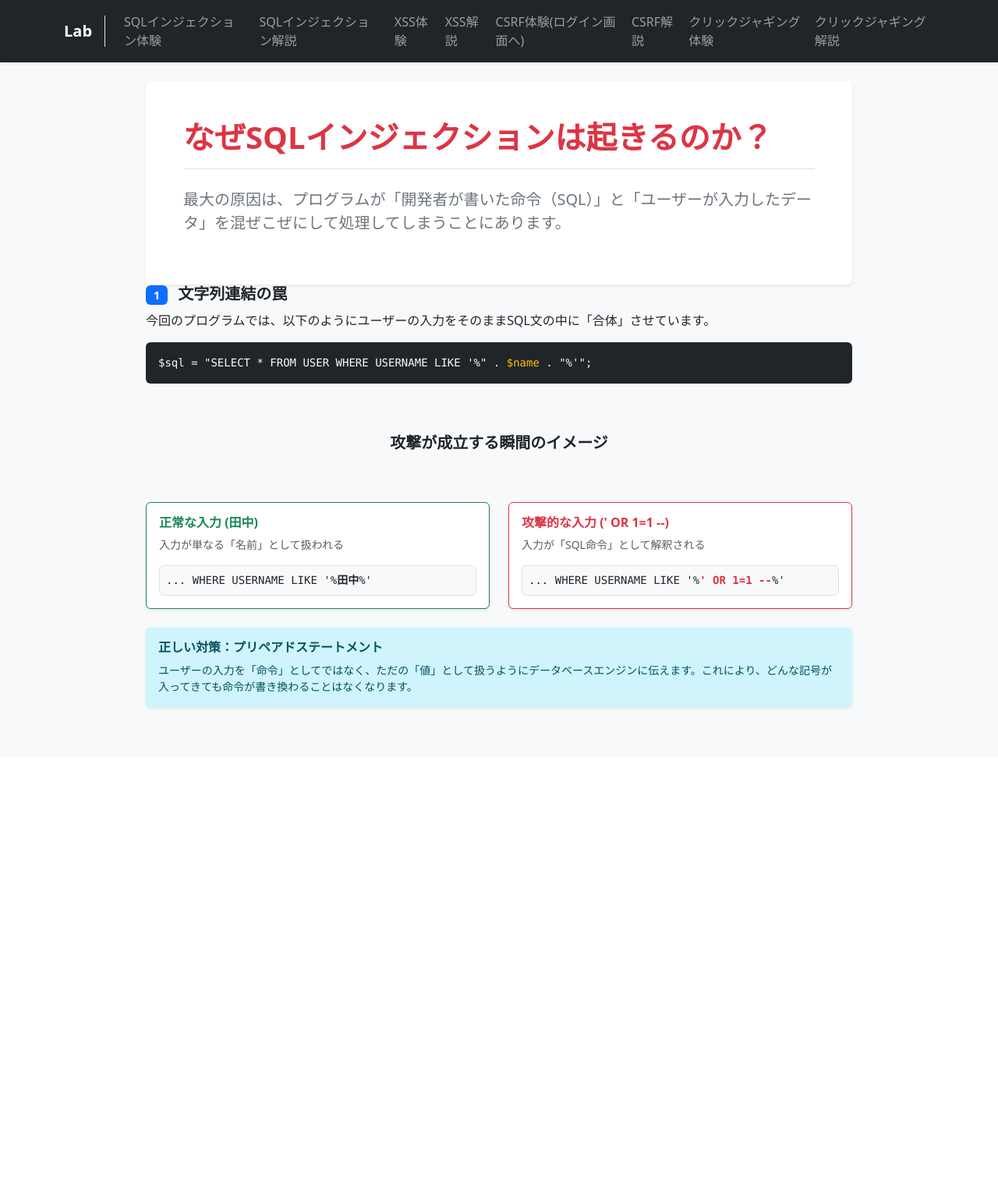
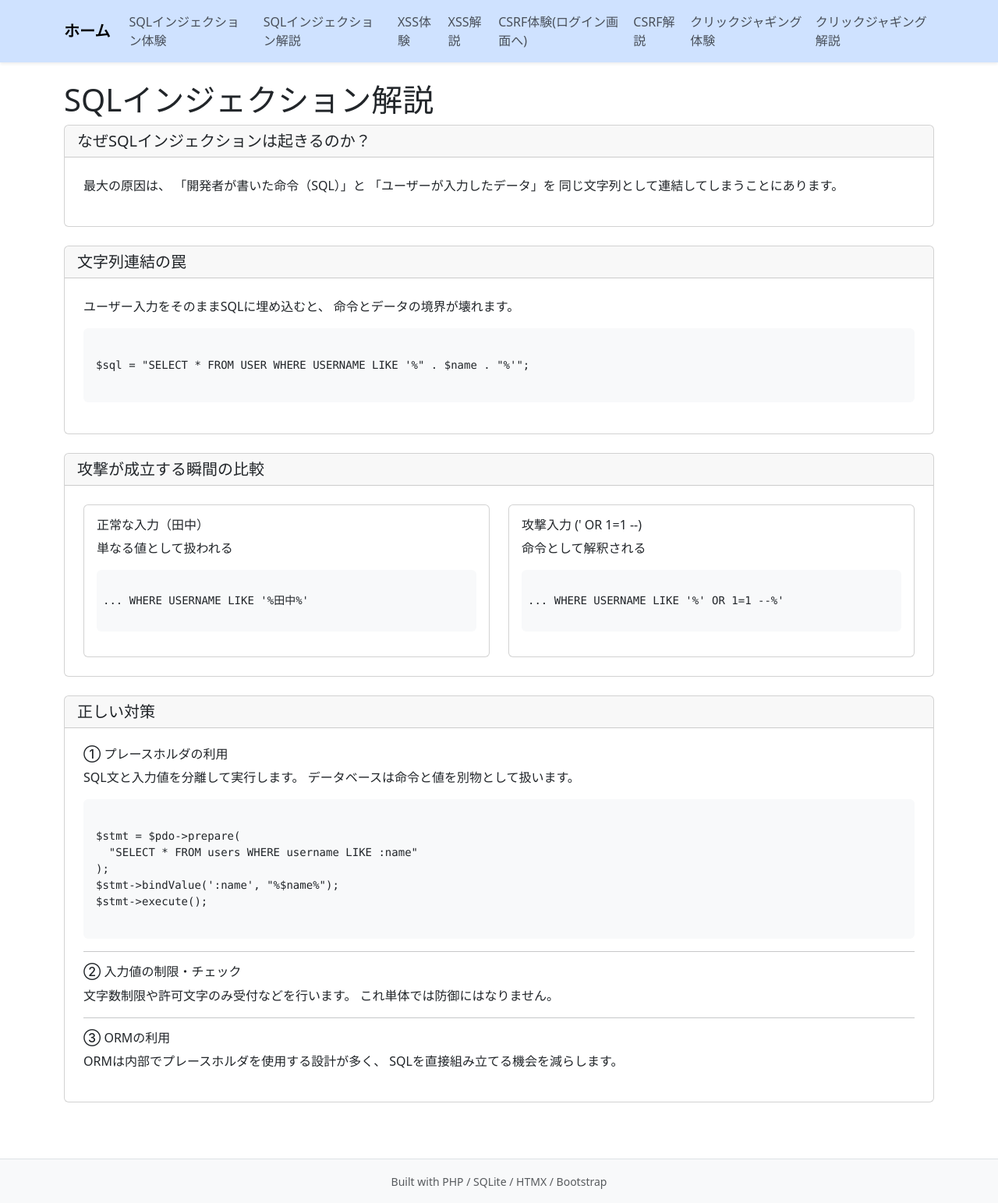
Before and after one commit to noemaru1011/vuln-app, a PHP site: page /sql_injection/explain.php in a window 1280 px wide. Shown: the whole page at 78% size. Before the commit the page ends 910 px from the top, so only its background shows below. Run offline with PHP 8.4, Linux system fonts and the light colour scheme; some libraries are stand-ins or nearby versions.

Commit message:
レイアウトを修正

```diff
--- a/src/includes/footer.php
+++ b/src/includes/footer.php
@@ -1,3 +1,11 @@
-</div> <script src="https://cdn.jsdelivr.net/npm/bootstrap@5.3.0/dist/js/bootstrap.bundle.min.js"></script>
+</div>
+</main>
+<footer class="bg-light text-center py-3 border-top mt-4">
+    <small class="text-muted">
+        Built with PHP / SQLite / HTMX / Bootstrap
+    </small>
+</footer>
+<script src="https://cdn.jsdelivr.net/npm/bootstrap@5.3.0/dist/js/bootstrap.bundle.min.js"></script>
 </body>
+
 </html>
--- a/src/includes/header.php
+++ b/src/includes/header.php
@@ -4,15 +4,16 @@
 <head>
     <meta charset="UTF-8">
     <meta name="viewport" content="width=device-width, initial-scale=1.0">
-    <title>Injection Lab</title>
+    <title>Webアプリケーションの脆弱性体験</title>
     <link href="https://cdn.jsdelivr.net/npm/bootstrap@5.3.0/dist/css/bootstrap.min.css" rel="stylesheet">
     <script src="https://unpkg.com/htmx.org@1.9.3"></script>
 </head>
 
-<body class="bg-light">
-    <nav class="navbar navbar-expand navbar-dark bg-dark shadow-sm mb-4">
+<body class="d-flex flex-column min-vh-100">
+    <header>
+        <nav class="navbar navbar-expand bg-primary-subtle shadow-sm mb-4">
             <div class="container">
-            <a class="navbar-brand fw-bold border-end pe-3 me-3" href="../">Lab</a>
+                <a class="navbar-brand fw-bold " href="../">ホーム</a>
                 <div class="navbar-nav">
                     <a class="nav-link" href="../sql_injection/sql_injection.php">SQLインジェクション体験</a>
                     <a class="nav-link" href="../sql_injection/explain.php">SQLインジェクション解説</a>
@@ -22,8 +23,12 @@
                     <a class="nav-link" href="../csrf/explain.php">CSRF解説</a>
                     <a class="nav-link" href="../clickjacking/clickjacking.php">クリックジャギング体験</a>
                     <a class="nav-link" href="../clickjacking/explain.php">クリックジャギング解説</a>
-
                 </div>
             </div>
         </nav>
+    </header>
+
+    <main class="flex-fill">
+        <!-- 最初からコンテナ -->
         <div class="container">
+            <h1><?= $title ?? 'ホーム' ?></h1>
--- a/src/sql_injection/explain.php
+++ b/src/sql_injection/explain.php
@@ -1,66 +1,105 @@
-<?php include '../includes/header.php'; ?>
+<?php
+$title = "SQLインジェクション解説";
+require dirname(__DIR__) . "/includes/header.php";
+?>
 
-<div class="container pb-5">
-    <div class="row justify-content-center">
-        <div class="col-lg-10">
-            <div class="card shadow-sm border-0 p-5">
-                <h1 class="display-6 fw-bold text-danger border-bottom pb-3 mb-4">なぜSQLインジェクションは起きるのか？</h1>
+<div class="card mb-4">
+    <h5 class="card-header">なぜSQLインジェクションは起きるのか？</h5>
+    <div class="card-body p-4">
+        <p>
+            最大の原因は、
+            「開発者が書いた命令（SQL）」と
+            「ユーザーが入力したデータ」を
+            同じ文字列として連結してしまうことにあります。
+        </p>
+    </div>
+</div>
 
-                <p class="lead text-secondary">
-                    最大の原因は、プログラムが<strong>「開発者が書いた命令（SQL）」</strong>と<strong>「ユーザーが入力したデータ」</strong>を混ぜこぜにして処理してしまうことにあります。
-                </div>
 
-                <div class="row mb-5">
-                    <div class="col-md-12">
-                        <h5 class="fw-bold"><span class="badge bg-primary me-2">1</span> 文字列連結の罠</h5>
-                        <p>今回のプログラムでは、以下のようにユーザーの入力をそのままSQL文の中に「合体」させています。</p>
-                        <div class="bg-dark text-light p-3 rounded font-monospace my-3 small">
-                            $sql = "SELECT * FROM USER WHERE USERNAME LIKE '%" . <span class="text-warning">$name</span> . "%'";
-                        </div>
+<div class="card mb-4">
+    <h5 class="card-header">文字列連結の罠</h5>
+    <div class="card-body p-4">
+        <p>
+            ユーザー入力をそのままSQLに埋め込むと、
+            命令とデータの境界が壊れます。
+        </p>
+
+        <pre class="bg-light p-3 rounded"><code>
+$sql = "SELECT * FROM USER WHERE USERNAME LIKE '%" . $name . "%'";
+        </code></pre>
+    </div>
+</div>
+
+
+<div class="card mb-4">
+    <h5 class="card-header">攻撃が成立する瞬間の比較</h5>
+    <div class="card-body p-4">
+        <div class="row g-4">
+
+            <div class="col-md-6">
+                <div class="card h-100">
+                    <div class="card-body">
+                        <h6>正常な入力（田中）</h6>
+                        <p>単なる値として扱われる</p>
+                        <pre class="bg-light p-2 rounded"><code>
+... WHERE USERNAME LIKE '%田中%'
+                        </code></pre>
                     </div>
                 </div>
+            </div>
 
-                <div class="row mb-5">
-                    <div class="col-md-12 text-center">
-                        <h5 class="fw-bold mb-3">攻撃が成立する瞬間のイメージ</h5>
-
+            <div class="col-md-6">
+                <div class="card h-100">
+                    <div class="card-body">
+                        <h6>攻撃入力 (' OR 1=1 --)</h6>
+                        <p>命令として解釈される</p>
+                        <pre class="bg-light p-2 rounded"><code>
+... WHERE USERNAME LIKE '%' OR 1=1 --%'
+                        </code></pre>
                     </div>
                 </div>
+            </div>
 
-                <div class="row mb-4">
-                    <div class="col-md-6">
-                        <div class="card border-success h-100 shadow-sm">
-                            <div class="card-body">
-                                <h6 class="fw-bold text-success">正常な入力 (田中)</h6>
-                                <p class="small text-muted">入力が単なる「名前」として扱われる</p>
-                                <div class="bg-light p-2 border rounded font-monospace small">
-                                    ... WHERE USERNAME LIKE '%<span class="fw-bold">田中</span>%'
-                                </div>
-                            </div>
-                        </div>
-                    </div>
-                    <div class="col-md-6">
-                        <div class="card border-danger h-100 shadow-sm">
-                            <div class="card-body">
-                                <h6 class="fw-bold text-danger">攻撃的な入力 (' OR 1=1 --)</h6>
-                                <p class="small text-muted">入力が「SQL命令」として解釈される</p>
-                                <div class="bg-light p-2 border rounded font-monospace small">
-                                    ... WHERE USERNAME LIKE '%<span class="text-danger fw-bold">' OR 1=1 --</span>%'
-                                </div>
-                            </div>
-                        </div>
-                    </div>
-                </div>
-
-                <div class="alert alert-info border-0 shadow-sm mt-4">
-                    <h5 class="h6 fw-bold">正しい対策：プリペアドステートメント</h5>
-                    <p class="small mb-0">
-                        ユーザーの入力を「命令」としてではなく、ただの「値」として扱うようにデータベースエンジンに伝えます。これにより、どんな記号が入ってきても命令が書き換わることはなくなります。
-                    </p>
-                </div>
-            </div>
         </div>
     </div>
 </div>
 
-<?php include '../includes/footer.php'; ?>
+
+<div class="card mb-5">
+    <h5 class="card-header">正しい対策</h5>
+    <div class="card-body p-4">
+
+        <h6>① プレースホルダの利用</h6>
+        <p>
+            SQL文と入力値を分離して実行します。
+            データベースは命令と値を別物として扱います。
+        </p>
+
+        <pre class="bg-light p-3 rounded"><code>
+$stmt = $pdo->prepare(
+  "SELECT * FROM users WHERE username LIKE :name"
+);
+$stmt->bindValue(':name', "%$name%");
+$stmt->execute();
+        </code></pre>
+
+        <hr>
+
+        <h6>② 入力値の制限・チェック</h6>
+        <p>
+            文字数制限や許可文字のみ受付などを行います。
+            これ単体では防御にはなりません。
+        </p>
+
+        <hr>
+
+        <h6>③ ORMの利用</h6>
+        <p>
+            ORMは内部でプレースホルダを使用する設計が多く、
+            SQLを直接組み立てる機会を減らします。
+        </p>
+
+    </div>
+</div>
+
+<?php require dirname(__DIR__) . "/includes/footer.php"; ?>
```
Also changed, not shown: src/index.php (+3 -5 lines), src/sql_injection/sql_injection.php (+32 -20 lines), src/database.sqlite. Lines whose indentation alone changed are shown as unchanged.
